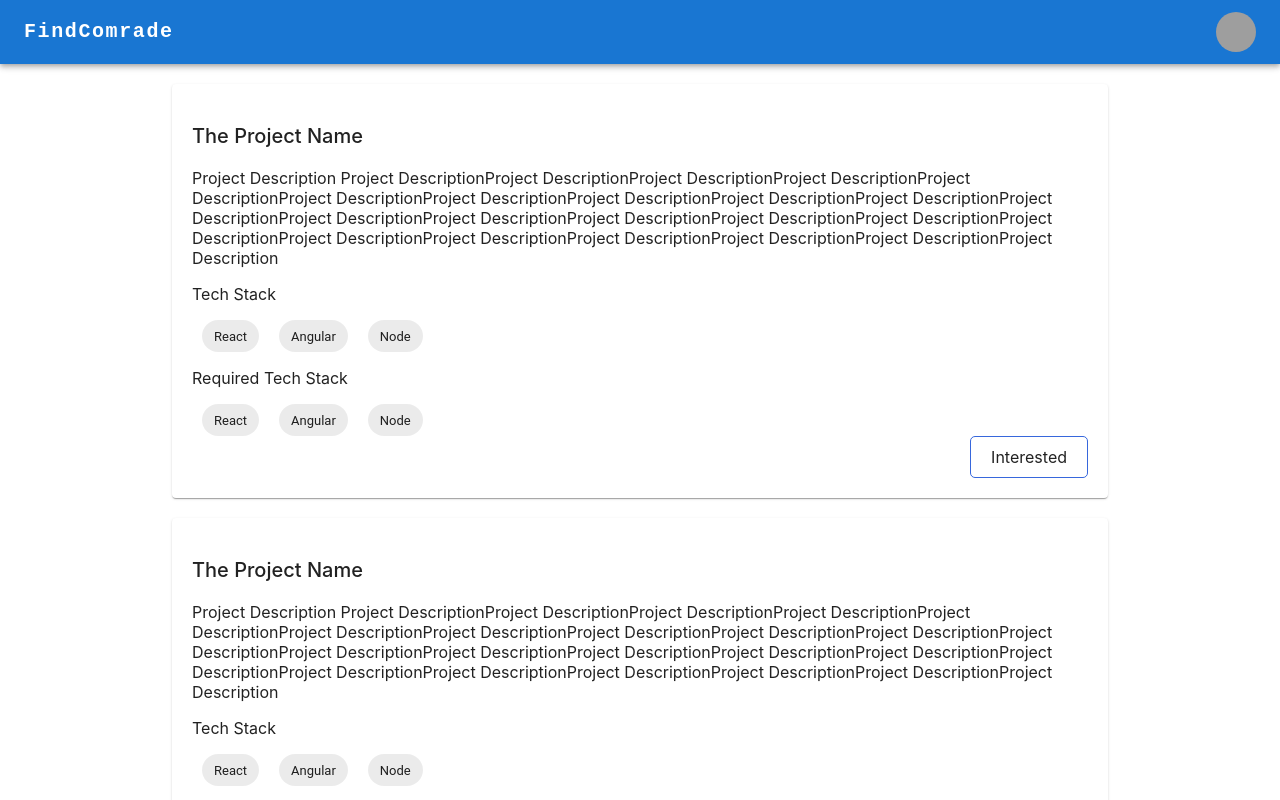
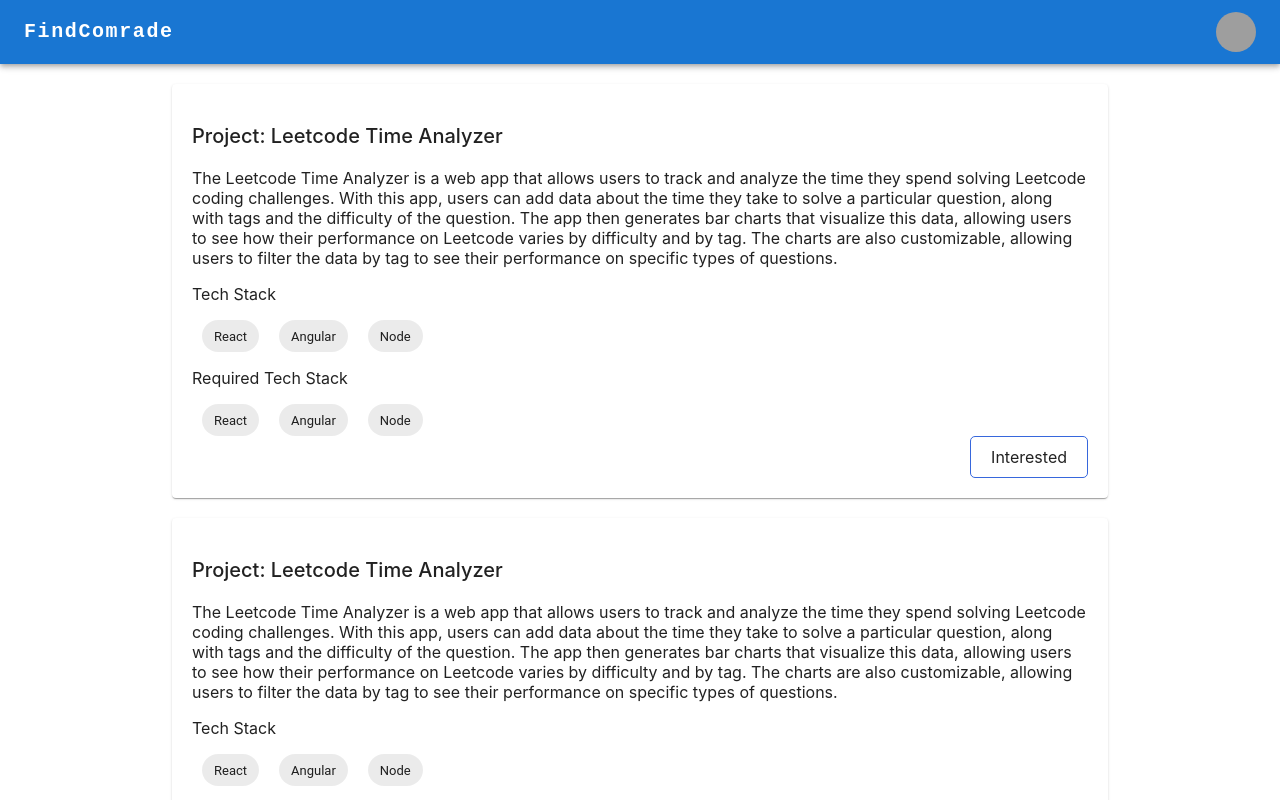
Before and after one commit to shreyanshgoyal99/project-collaborator, a React (Create React App) app in the folder project-comrade/: page / in a window 1280 px wide. Shown: the top 800 px of the page. Built offline with nearby package versions, Linux system fonts and the light colour scheme; grey boxes are pictures that could not be loaded.

Commit message:
finalise

```diff
--- a/project-comrade/src/component/Feed/index.js
+++ b/project-comrade/src/component/Feed/index.js
@@ -53,12 +53,13 @@
         </DialogContent>
         <DialogActions>
           <Button onClick={this.handleClose}>Cancel</Button>
-          <Button onClick={this.handleClose}>Subscribe</Button>
+          <Button onClick={()=>{this.handleClose()}}>Send</Button>
         </DialogActions>
       </Dialog>
         <Card style={{width:"70%", margin:"0 auto", padding:"20px", margin:"20px auto"}}>
-            <p style={{fontWeight:"500", fontSize:"20px"}}> The Project Name</p>
-            <p> Project Description Project DescriptionProject DescriptionProject DescriptionProject DescriptionProject DescriptionProject DescriptionProject DescriptionProject DescriptionProject DescriptionProject DescriptionProject DescriptionProject DescriptionProject DescriptionProject DescriptionProject DescriptionProject DescriptionProject DescriptionProject DescriptionProject DescriptionProject DescriptionProject DescriptionProject DescriptionProject Description</p>
+            <p style={{fontWeight:"500", fontSize:"20px"}}> Project: Leetcode Time Analyzer</p>
+            <p>
+The Leetcode Time Analyzer is a web app that allows users to track and analyze the time they spend solving Leetcode coding challenges. With this app, users can add data about the time they take to solve a particular question, along with tags and the difficulty of the question. The app then generates bar charts that visualize this data, allowing users to see how their performance on Leetcode varies by difficulty and by tag. The charts are also customizable, allowing users to filter the data by tag to see their performance on specific types of questions.</p>
             <p>Tech Stack</p>
             <div>
             <Chip style={{margin:"0 10px"}} label="React" />
```
